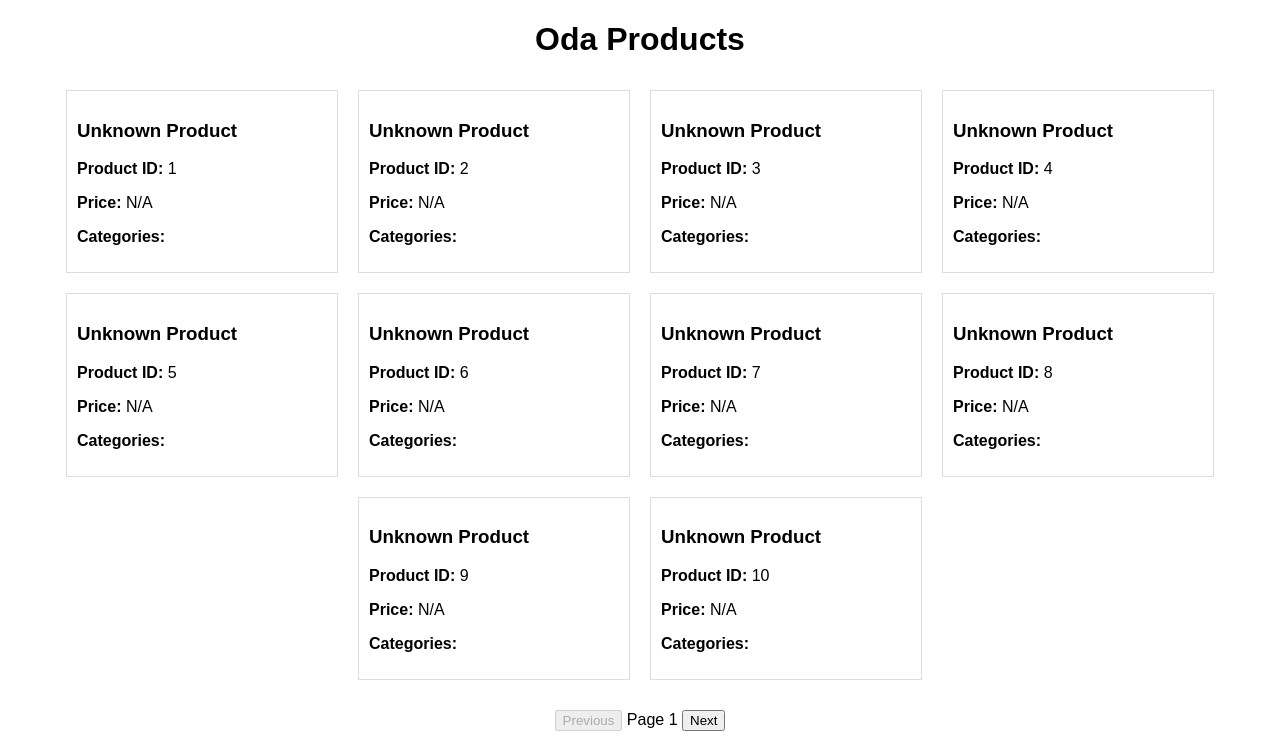
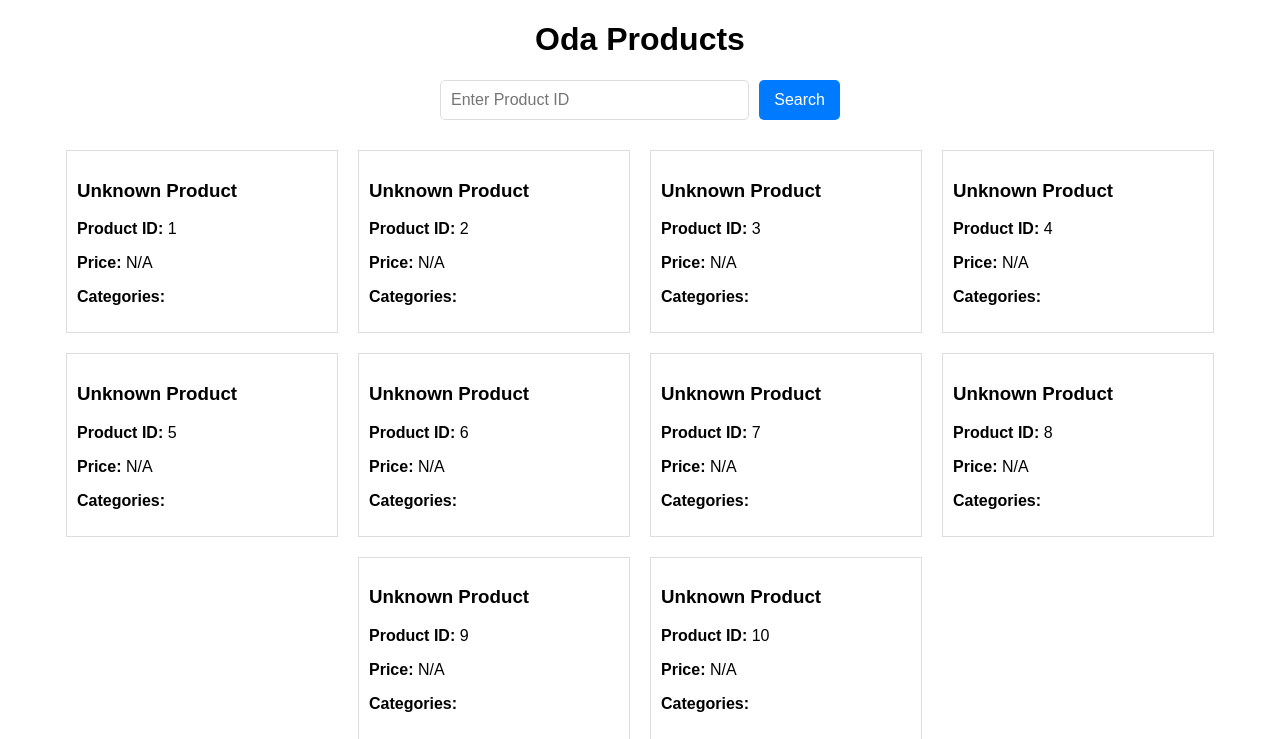
Before and after one commit to amarnathjamale/Web_Crawler_and_Product_Scraper, a Flask app: page / in a window 1280 px wide. Shown: the top 739 px of the page. Run offline with Flask 3, Linux system fonts and the light colour scheme; data that the repository does not hold is empty.

Commit message:
📦 NEW: Added Search product functionality

```diff
--- a/server.py
+++ b/server.py
@@ -70,5 +70,13 @@ def get_products():
 
     return jsonify(products)
 
+@app.route("/product/<int:product_id>", methods=["GET"])
+def get_product(product_id):
+    product = scrape_product(product_id)
+    if product:
+        return jsonify(product)
+    return jsonify({"error": "Product not found"}), 404
+
+
 if __name__ == "__main__":
     app.run(debug=True)
--- a/static/script.js
+++ b/static/script.js
@@ -7,10 +7,13 @@ async function fetchProducts() {
     const start = (currentPage - 1) * itemsPerPage + 1;
     const end = start + itemsPerPage - 1;
 
-    const response = await fetch(`${API_URL}/products?start=${start}&end=${end}`);
-    products = await response.json();
-
-    displayProducts();
+    try {
+        const response = await fetch(`${API_URL}/products?start=${start}&end=${end}`);
+        products = await response.json();
+        displayProducts();
+    } catch (error) {
+        console.error("Error fetching products:", error);
+    }
 }
 
 function displayProducts() {
@@ -32,6 +35,25 @@ function displayProducts() {
     updatePagination();
 }
 
+async function searchProduct() {
+    const searchValue = document.getElementById("search-input").value.trim();
+    if (!searchValue) {
+        alert("Enter a Product ID!");
+        return;
+    }
+
+    try {
+        const response = await fetch(`${API_URL}/product/${searchValue}`);
+        const data = await response.json();
+
+        document.getElementById("search-result").innerHTML = data.error
+            ? `<p style="color: red;">Product Not Found!</p>`
+            : `<div class="product"><h3>${data.name}</h3><p><strong>Price:</strong> ${data.price}</p></div>`;
+    } catch (error) {
+        console.error("Error searching product:", error);
+    }
+}
+
 function updatePagination() {
     document.getElementById("page-info").innerText = `Page ${currentPage}`;
     document.getElementById("prev-btn").disabled = currentPage === 1;
@@ -50,5 +72,7 @@ document.getElementById("next-btn").addEventListener("click", () => {
     fetchProducts();
 });
 
+document.getElementById("search-btn").addEventListener("click", searchProduct);
+
 // Load products on page load
 fetchProducts();
--- a/static/styles.css
+++ b/static/styles.css
@@ -1,6 +1,31 @@
 body {
   font-family: Arial, sans-serif;
   text-align: center;
+}
+
+.search-container {
+  margin: 20px auto;
+  max-width: 400px;
+  display: flex;
+  gap: 10px;
+}
+
+#search-input {
+  flex: 1;
+  padding: 10px;
+  font-size: 16px;
+  border: 1px solid #ddd;
+  border-radius: 5px;
+}
+
+#search-btn {
+  padding: 10px 15px;
+  font-size: 16px;
+  cursor: pointer;
+  background-color: #007bff;
+  color: white;
+  border: none;
+  border-radius: 5px;
 }
 
 #product-container {
--- a/templates/index.html
+++ b/templates/index.html
@@ -8,6 +8,13 @@
   </head>
   <body>
     <h1>Oda Products</h1>
+
+    <div class="search-container">
+      <input type="text" id="search-input" placeholder="Enter Product ID" />
+      <button id="search-btn">Search</button>
+    </div>
+
+    <div id="search-result"></div>
 
     <div id="product-container"></div>
 
```
